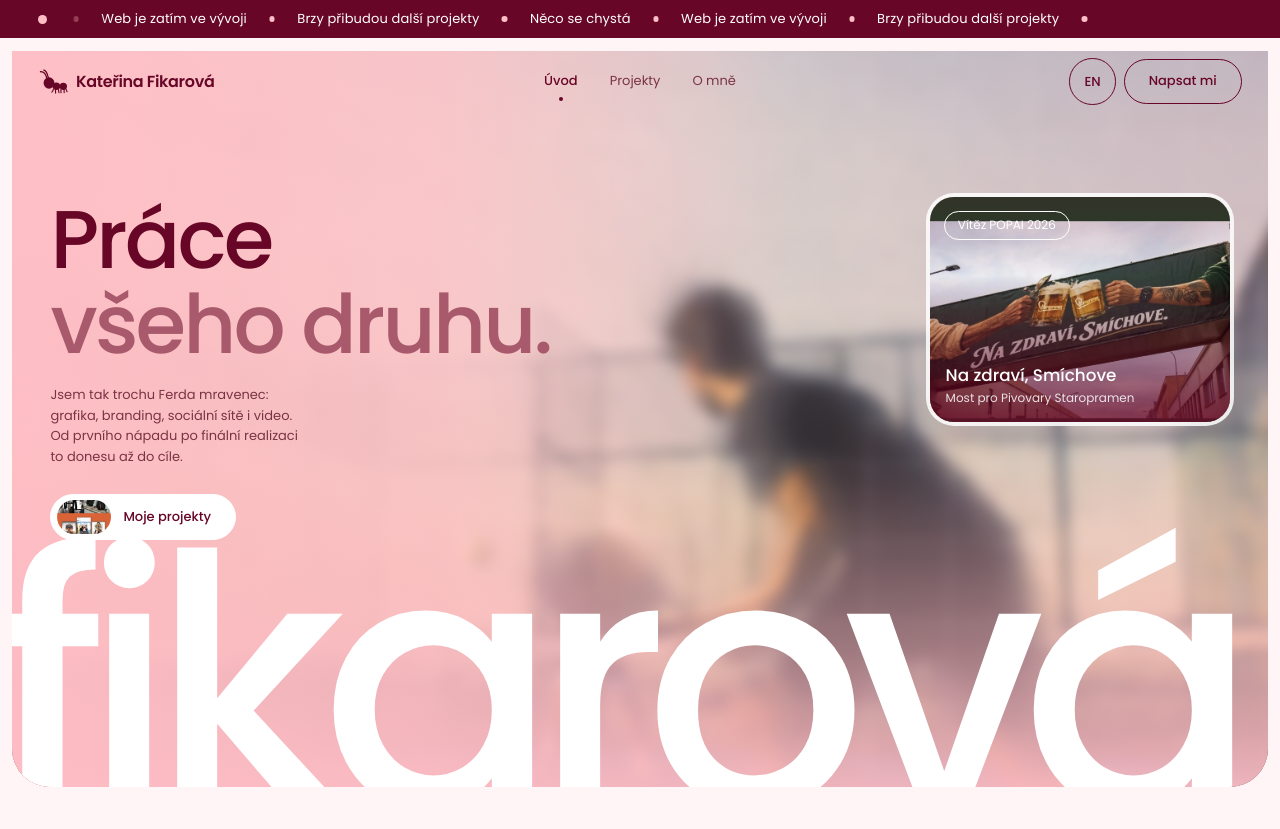
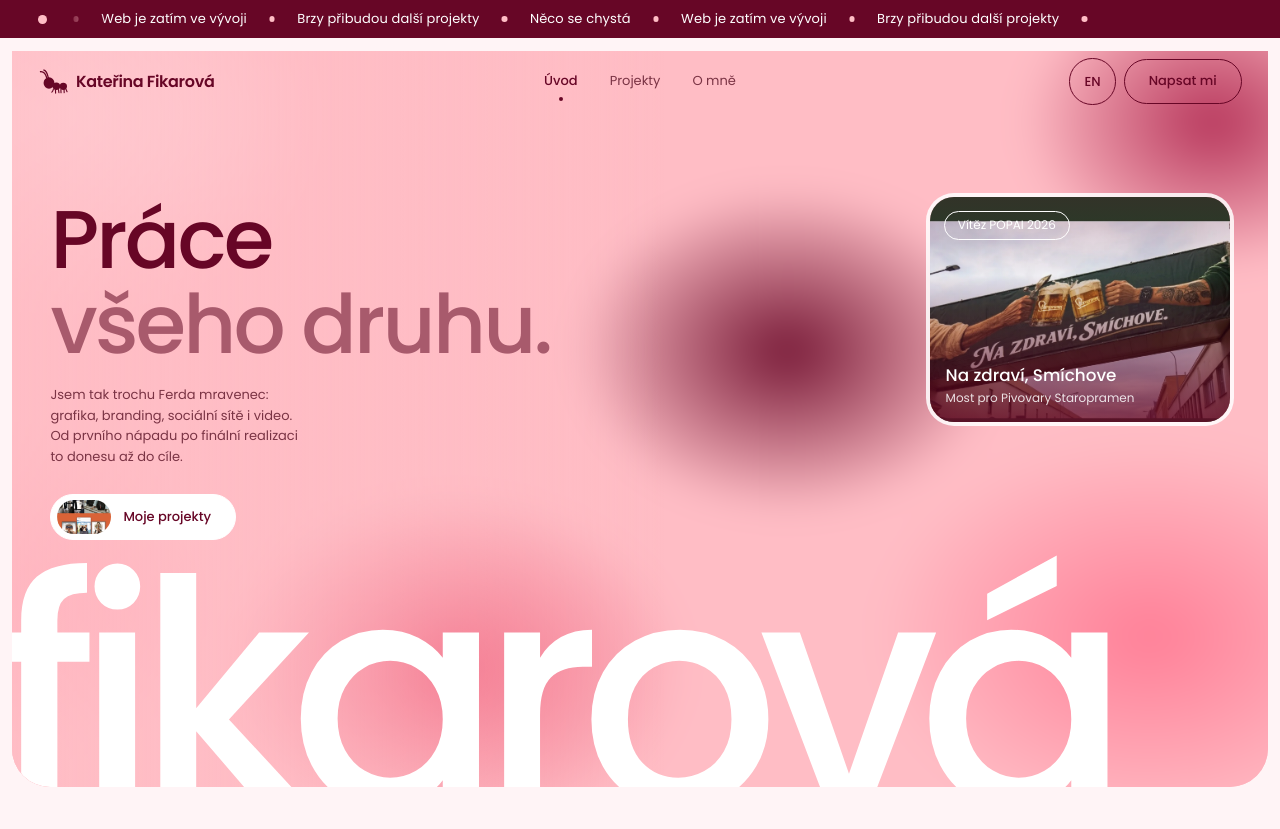
Before and after one commit to katerinafikarova/katerinafikarova.github.io, a plain HTML site: page index.html in a window 1280 px wide. Shown: the top 829 px of the page. Drawn offline with Linux system fonts and the light colour scheme.

Commit message:
Úvod: barevné fleky místo fotky (styly)

```diff
--- a/css/style.css
+++ b/css/style.css
@@ -153,12 +153,23 @@ p { margin: 0 0 1em; max-width: 62ch; }
   flex-direction: column;
 }
 .hero-photo {
+  /* barevné fleky v barvách identity (místo fotky) */
   position: absolute;
-  inset: 0;
+  inset: -10%;
   z-index: -2;
-  background: url("../images/hero.webp") 62% 30% / cover no-repeat;
-  filter: blur(6px) saturate(1.05);
-  transform: scale(1.08);
+  background:
+    radial-gradient(20% 26% at 60% 42%, rgba(103, 6, 38, .9), transparent 70%),
+    radial-gradient(18% 24% at 88% 16%, rgba(163, 18, 63, .8), transparent 70%),
+    radial-gradient(26% 32% at 84% 74%, #ff7f97, transparent 70%),
+    radial-gradient(22% 28% at 38% 78%, #f0647f, transparent 70%),
+    radial-gradient(24% 30% at 12% 16%, #ffe3e7, transparent 70%),
+    radial-gradient(20% 26% at 8% 70%, #ff9aac, transparent 70%),
+    var(--pink);
+  filter: blur(18px);
+  animation: hero-blobs 24s ease-in-out infinite alternate;
+}
+@keyframes hero-blobs {
+  to { transform: translate(-3%, 2%) scale(1.06) rotate(3deg); }
 }
 .hero::before {
   content: "";
@@ -166,8 +177,7 @@ p { margin: 0 0 1em; max-width: 62ch; }
   inset: 0;
   z-index: -1;
   background:
-    linear-gradient(90deg, rgba(255,189,197,.96) 0%, rgba(255,189,197,.75) 34%, rgba(255,189,197,.15) 62%, rgba(255,189,197,.3) 100%),
-    linear-gradient(0deg, rgba(255,189,197,.9) 0%, rgba(255,189,197,0) 45%);
+    linear-gradient(90deg, rgba(255,189,197,.8) 0%, rgba(255,189,197,.4) 30%, rgba(255,189,197,0) 52%);
 }
 .hero-inner {
   flex: 1;
@@ -201,7 +211,7 @@ p { margin: 0 0 1em; max-width: 62ch; }
 .hero-card:hover { color: var(--white); }
 
 .giant {
-  font-size: clamp(4.5rem, 27.4vw, 30rem);
+  font-size: clamp(4.1rem, 24.6vw, 27rem);
   font-weight: 500;
   letter-spacing: -0.07em;
   line-height: .8;
```
